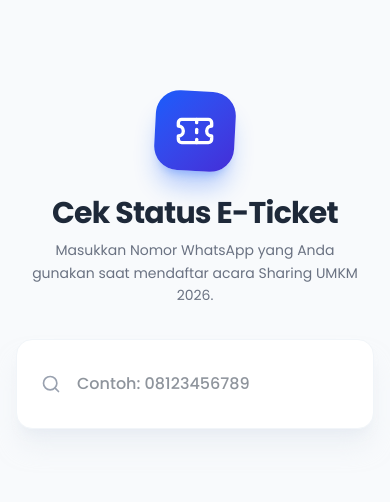
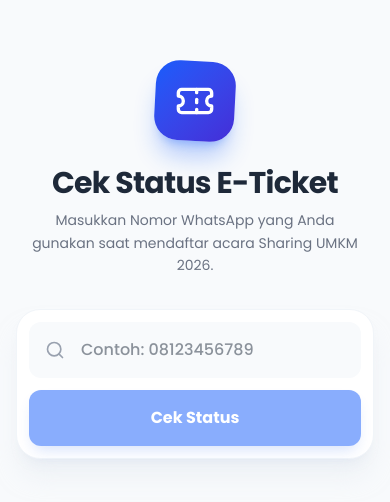
Before and after one commit to logaritma-UBOS/digitalisasi-umkm-2026, a Next.js app: page /tiket in a window 390 px wide. Shown: the part 146-648 px from the top of the page. Built offline with nearby package versions, Linux system fonts and the light colour scheme.

Commit message:
style: fix ticket search form layout to be truly mobile-first responsive

```diff
--- a/src/app/tiket/page.tsx
+++ b/src/app/tiket/page.tsx
@@ -86,9 +86,10 @@ export default function CekTiket() {
           </p>
         </div>
 
-        {/* Kotak Pencarian Modern */}
-        <div className="bg-white p-2 rounded-2xl shadow-xl shadow-slate-200/50 border border-slate-100 flex items-center mb-8 animate-in fade-in slide-in-from-bottom-6 duration-500">
-          <form onSubmit={handleCek} className="flex w-full">
+        {/* Kotak Pencarian Mobile-First */}
+        <div className="bg-white p-3 sm:p-2 rounded-[24px] shadow-xl shadow-slate-200/50 border border-slate-100 mb-8 animate-in fade-in slide-in-from-bottom-6 duration-500">
+          <form onSubmit={handleCek} className="flex flex-col sm:flex-row w-full gap-3 sm:gap-0">
+            <div className="flex-1 flex items-center w-full bg-slate-50 sm:bg-transparent rounded-xl sm:rounded-none">
               <div className="pl-4 pr-2 flex items-center justify-center">
                 <Search className="w-5 h-5 text-gray-400" />
               </div>
@@ -98,12 +99,13 @@ export default function CekTiket() {
                 value={phone}
                 onChange={(e) => setPhone(e.target.value)}
                 placeholder="Contoh: 08123456789"
-              className="flex-1 py-4 px-2 outline-none text-gray-800 bg-transparent font-medium"
+                className="flex-1 py-4 px-2 outline-none text-gray-800 bg-transparent font-medium w-full min-w-0"
               />
+            </div>
             <button
               type="submit"
               disabled={status === 'loading' || !phone.trim()}
-              className="bg-blue-600 hover:bg-blue-700 text-white px-6 py-3 rounded-xl font-bold transition-all flex items-center gap-2 disabled:opacity-50 disabled:cursor-not-allowed shadow-[0_8px_15px_-5px_rgba(37,99,235,0.4)]"
+              className="w-full sm:w-auto shrink-0 whitespace-nowrap bg-blue-600 hover:bg-blue-700 text-white px-8 py-4 sm:py-3 rounded-xl font-bold transition-all flex items-center justify-center gap-2 disabled:opacity-50 disabled:cursor-not-allowed shadow-[0_8px_15px_-5px_rgba(37,99,235,0.4)]"
             >
               {status === 'loading' ? <Loader2 className="w-5 h-5 animate-spin" /> : 'Cek Status'}
             </button>
```
Lines whose indentation alone changed are shown as unchanged.
